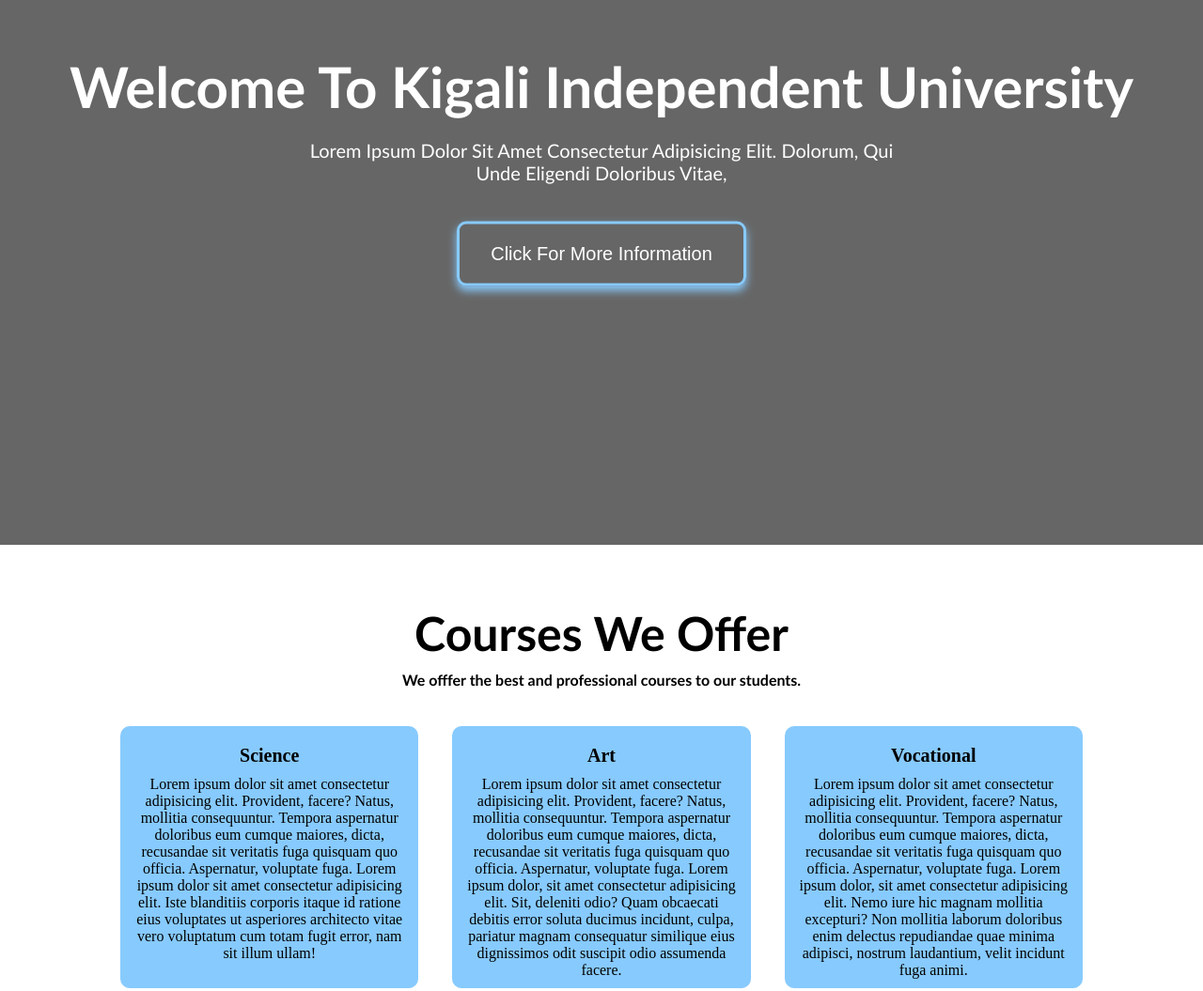
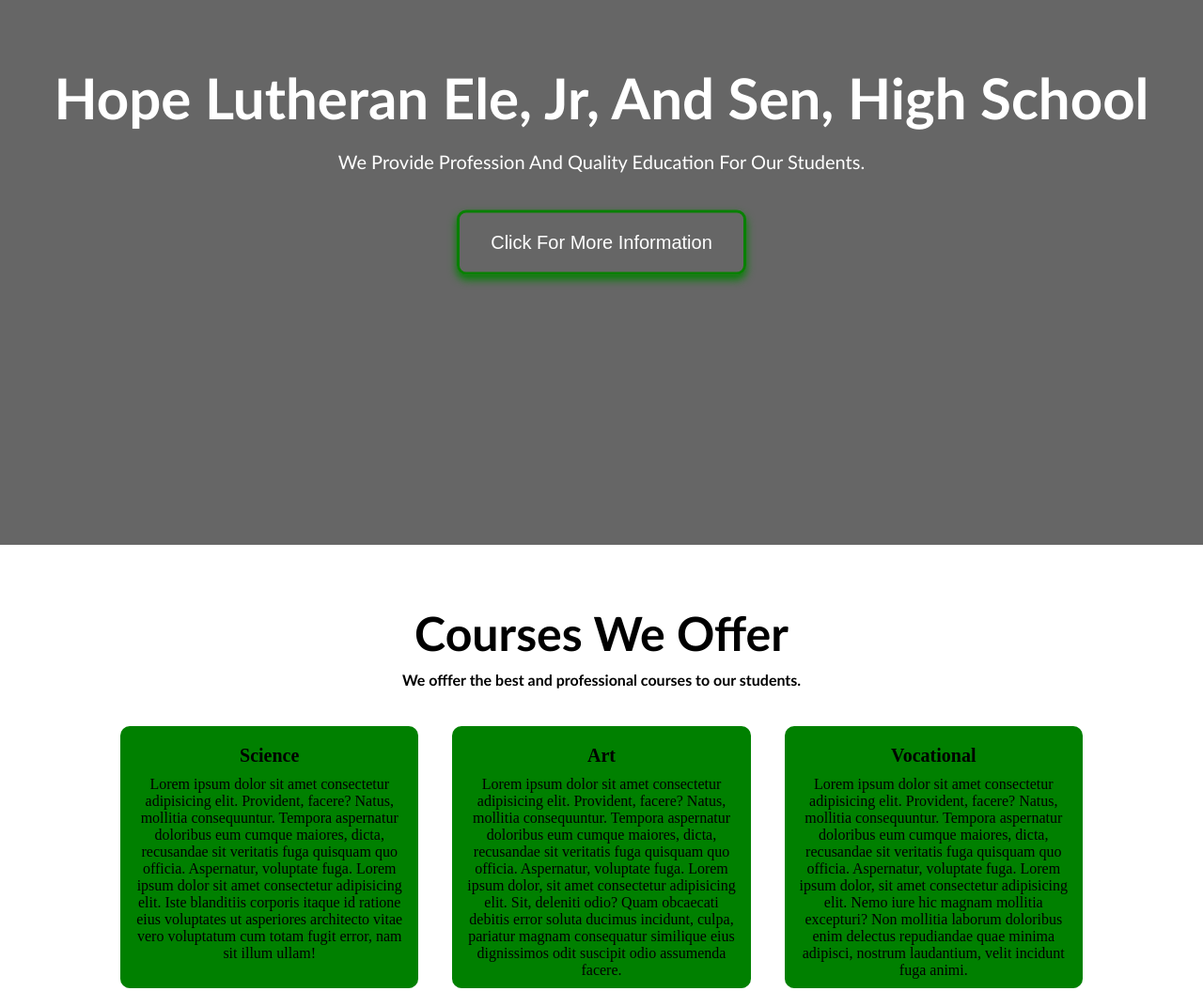
Before and after one commit to mulbahoplanojames/R.-multiPage-site, a plain HTML site: page index.html in a window 1280 px wide. Shown: the part 220-1275 px from the top of the page at 94% size. Drawn offline with Linux system fonts and the light colour scheme.

Commit message:
change some relevant pieces of information

```diff
--- a/index.html
+++ b/index.html
@@ -28,8 +28,8 @@
     </nav>
 
     <div id="text-box">
-      <h1>Welcome to Kigali independent university</h1>
-      <p>Lorem ipsum dolor sit amet consectetur adipisicing elit.  Dolorum, qui <br> unde eligendi doloribus vitae,</p>
+      <h1>Hope Lutheran Ele, Jr, and Sen, High School</h1>
+      <p>We provide profession and quality education for our students.</p>
       <button id="btn"><a href="#about-us">Click for more information</a></button>
     </div>
   </section>
--- a/main.css
+++ b/main.css
@@ -50,7 +50,7 @@ nav{
   content: '';
   width: 0%;
   height: 2px;
-  background: #87cafe;
+  background: #088000;
   display: block;
   margin: auto;
   position: relative;
@@ -91,15 +91,15 @@ nav{
   padding: 1.5em 2.5em;
   background: transparent;
   border-radius: 10px;
-  border: 3px solid #87cafe;
-  box-shadow: 0px 5px 10px 0px #87cafe;
+  border: 3px solid #088000;
+  box-shadow: 0px 5px 10px 0px #008000;
   cursor: pointer;
   position: relative;
   transition: 0.5s ease;
 }
 
 #btn:hover{
-  box-shadow: 0px 10px 12px 6px #87cafe;
+  box-shadow: 0px 10px 12px 6px #008000;
 }
 
 a{
@@ -177,7 +177,7 @@ nav .fa{
 }
 
 .course-box{
-  background: #87cafe;
+  background: #008000;
   flex-basis: 31%;
   padding: 10px 15px;
   box-sizing: border-box;
@@ -207,7 +207,7 @@ nav .fa{
   width:  80%;
   margin: auto;
   text-align: center;
-  margin-top: 5%;
+  margin-top: 10%;
   margin-bottom: 5%;
 }
 
```
